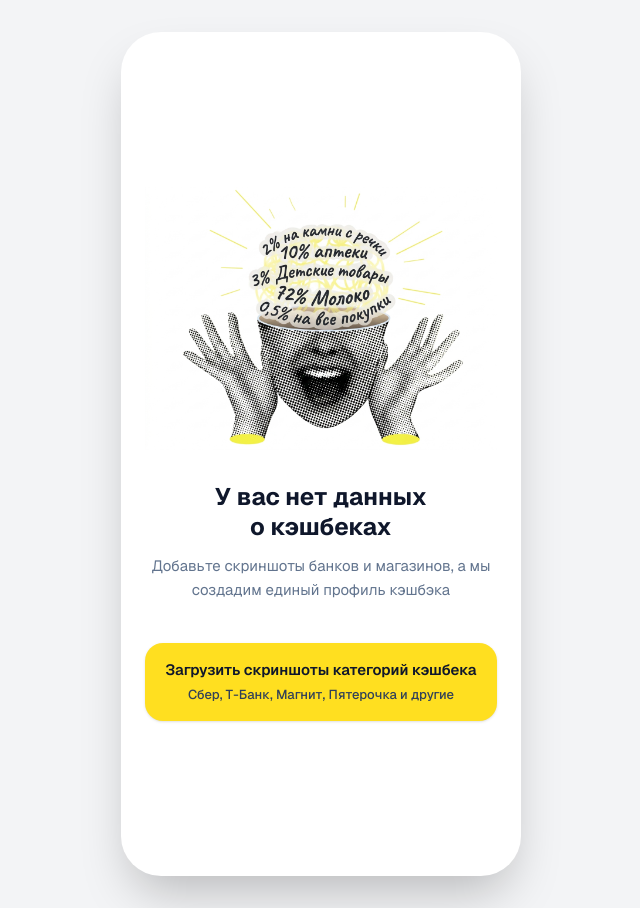
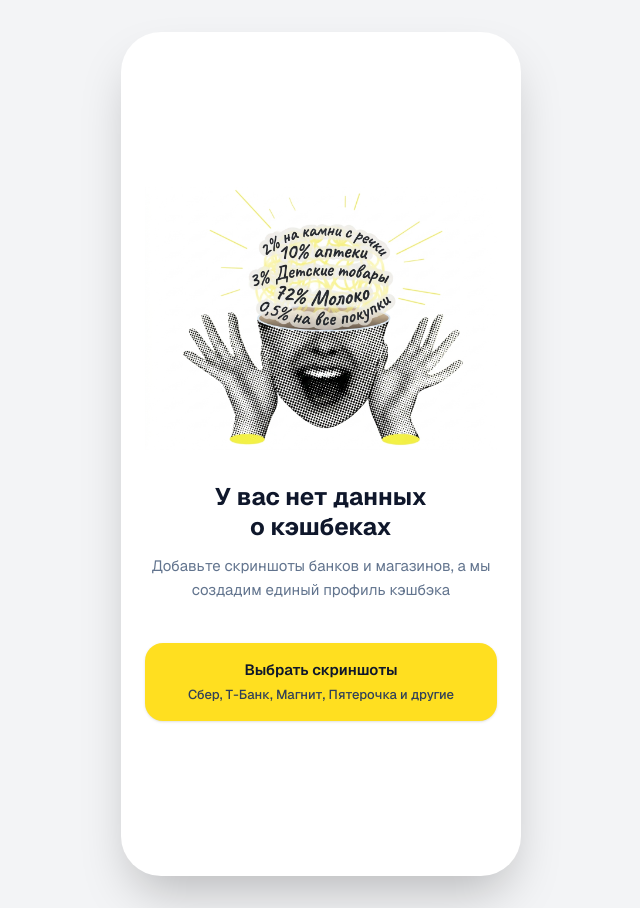
Before and after one commit to xeha/v0-cashback-aggregation-app, a Next.js app: page / in a window 1280 px wide. Shown: the whole page, without its empty margins (319-959 px from the left). Built offline with nearby package versions, Linux system fonts and the light colour scheme.

Commit message:
feat: update button text from "Загрузить скриншоты категорий кэшбека" to "Выбрать скриншоты"
Co-authored-by: xeha <18693192+xeha@users.noreply.github.com>

```diff
--- a/components/screens/empty-screen.tsx
+++ b/components/screens/empty-screen.tsx
@@ -30,7 +30,7 @@ export function EmptyScreen({ onUpload }: { onUpload: (kind: "bank" | "market")
           onClick={() => onUpload("bank")}
           className="flex w-full flex-col items-center justify-center gap-1 rounded-2xl bg-yellow-300 px-5 py-4 text-slate-900 shadow-sm transition-colors hover:bg-yellow-400 active:bg-yellow-500"
         >
-          <span className="text-[15px] font-semibold">Загрузить скриншоты категорий кэшбека</span>
+          <span className="text-[15px] font-semibold">Выбрать скриншоты</span>
           <span className="text-[13px] font-medium text-slate-700">Сбер, Т-Банк, Магнит, Пятерочка и другие</span>
         </button>
       </div>
```
